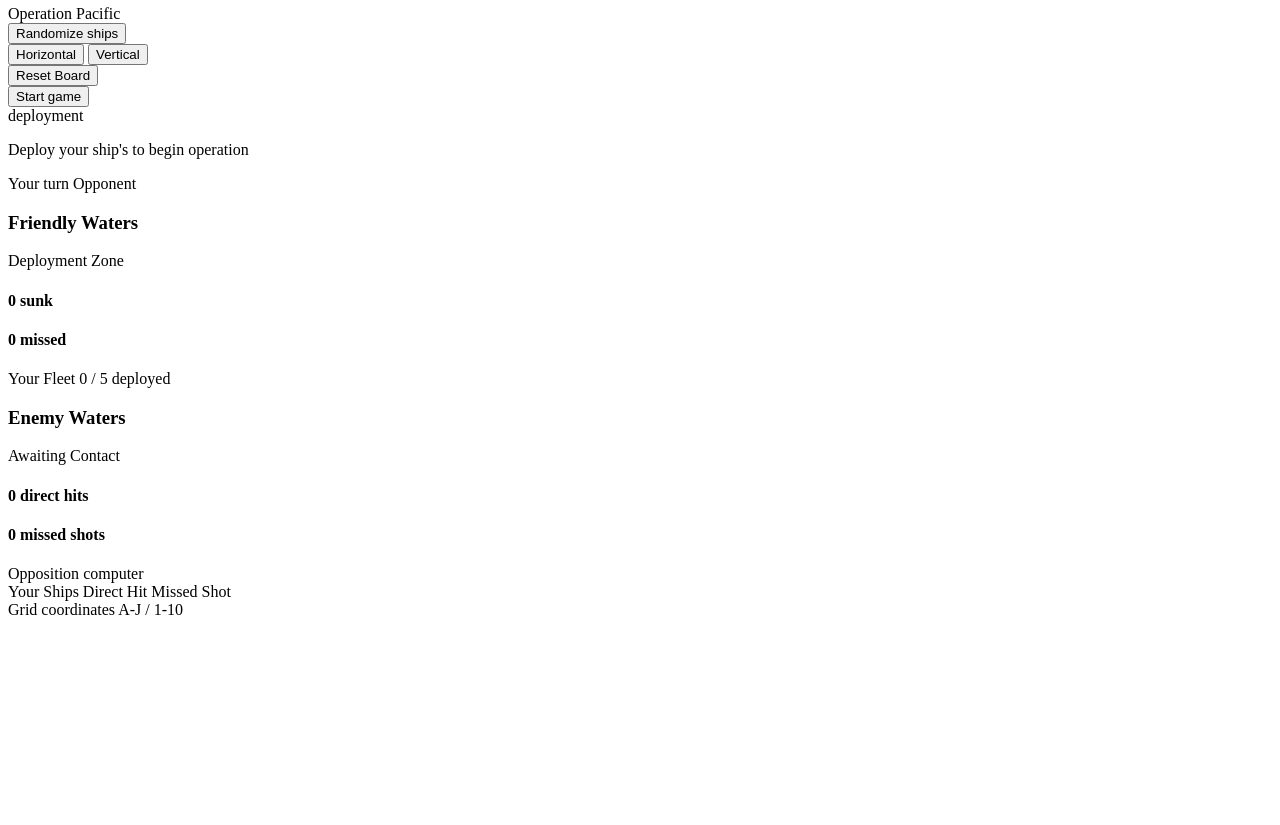
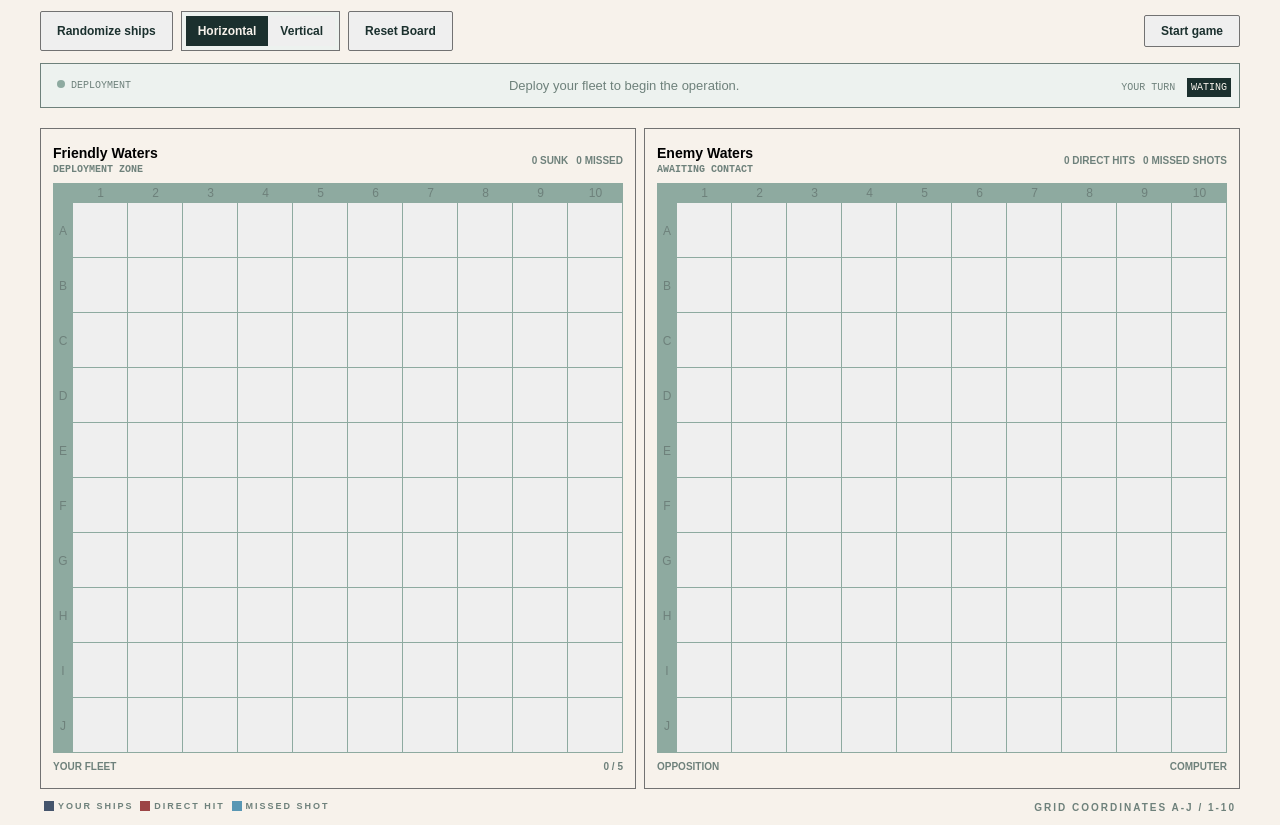
Before and after one commit to Swapnil-Mhatre/battleship-by-odin-project, a website with bundled scripts: page index.html in a window 1280 px wide. Shown: the part 88-913 px from the top of the page. Before the commit the page ends 800 px from the top, so only its background shows below. Built offline with nearby package versions, Linux system fonts and the light colour scheme.

Commit message:
created whole singleplayer version game

```diff
--- a/index.html
+++ b/index.html
@@ -6,6 +6,7 @@
     <meta name="viewport" content="width=device-width, initial-scale=1.0">
     <title>Sea Seige | BattleShip</title>
     <link rel="stylesheet" href="./src/style.css">
+    <link href="https://cdn.jsdelivr.net/npm/remixicon@4.9.0/fonts/remixicon.css" rel="stylesheet" />
 </head>
 
 <body>
@@ -22,7 +23,7 @@
         <main>
             <section class="game-header">
                 <div class="game-menu">
-                    <div class="left-menu">
+                    <div class="placement-tools" id="placement-tools" hidden>
                         <button id="randomize-btn">Randomize ships</button>
                         <div class="direction-buttons">
                             <button class="active" data-direction="horizontal">Horizontal</button>
@@ -32,11 +33,12 @@
                     </div>
                     <div class="right-menu">
                         <button id="start-game">Start game</button>
+                        <button hidden id="restart-game">Restart game</button>
                     </div>
                 </div>
                 <div class="game-info">
                     <span id="phase"><i class="circle"></i> deployment</span>
-                    <p>Deploy your ship's to begin operation</p>
+                    <p id="message">Deploy your ship's to begin operation</p>
                     <div>
                         <span class="active">Your turn</span>
                         <span>Opponent</span>
@@ -58,7 +60,7 @@
                     <div class="gameboard"></div>
                     <div class="board-footer">
                         <span>Your Fleet</span>
-                        <span>0 / 5 deployed</span>
+                        <span id="deployed-ship">0 / 5 deployed</span>
                     </div>
                 </div>
                 <div class="board player2-board">
@@ -91,7 +93,7 @@
             </span>
         </footer>
     </div>
-    <script src="./src/main.js"></script>
+    <script type="module" src="./src/main.js"></script>
 </body>
 
 </html>
--- /dev/null
+++ b/src/dom.js
@@ -0,0 +1,283 @@
+import { GameController, SHIPS } from "./modules/gamecontroller.js";
+import { Player } from "./modules/player.js";
+import { Ship } from "./modules/ship.js";
+
+const alphabetStr = "ABCDEFGHIJ";
+const player1Board = document.querySelector(".player1-board .gameboard");
+const player2Board = document.querySelector(".player2-board .gameboard");
+const placementTools = document.querySelector("#placement-tools");
+const startGameBtn = document.querySelector("#start-game");
+const restartGameBtn = document.querySelector("#restart-game");
+const gameMenu = document.querySelector(".game-menu");
+const gameInfo = document.querySelector(".game-info");
+const player1BoardHeader = document.querySelector(
+  ".player1-board .board-header",
+);
+const player2BoardHeader = document.querySelector(
+  ".player2-board .board-header",
+);
+const shipDeployment = document.querySelector("#deployed-ship");
+
+let player1;
+let player2;
+let controller;
+let direction;
+let selectedIndex;
+let computerTurn = false;
+let phase = "deployment";
+
+export function reset() {
+  player1 = new Player("you", "human");
+  player2 = new Player("CPU", "computer");
+  controller = new GameController(player1, player2);
+  phase = "deployment";
+  direction = "horizontal";
+  selectedIndex = 0;
+  computerTurn = false;
+  gameMenu.style.justifyContent = "space-between";
+  placementTools.style.display = "flex";
+  render("Deploy your fleet to begin the operation.");
+}
+
+function renderBoard(gameboard, { showShips, clickable }) {
+  let clutter = '<span class="corner"></span>';
+  const size = gameboard.size;
+
+  for (let row = 1; row <= size; row++) {
+    clutter += `<span class="axis-label">${row}</span>`;
+  }
+
+  for (let row = 0; row < size; row++) {
+    clutter += `<span class="axis-label">${alphabetStr[row]}</span>`;
+    for (let column = 0; column < size; column++) {
+      const classes = ["cell"];
+      const state = gameboard.getCellState([row, column]);
+
+      if (state.isHit) classes.push("hit");
+      if (state.isMiss) classes.push("miss");
+      if (showShips && state.hasShip) classes.push("ship");
+
+      clutter += `<button class="${classes.join(" ")}"type="button" data-coordinates="${row},${column} ${clickable ? "" : "disabled"}">${state.isHit ? '<i class="ri-close-large-line"></i>' : state.isMiss ? '<i class="ri-circle-fill"></i>' : ""}</button>`;
+    }
+  }
+
+  return clutter;
+}
+
+function render(message) {
+  const isDeploying = phase === "deployment";
+  const isHumanTurn =
+    phase === "playing" &&
+    !computerTurn &&
+    controller?.currentPlayer === player1;
+  const deployedCounts = player1.gameboard.ships.length;
+  const sunkCounts = player1.gameboard.ships.filter((ship) =>
+    ship.isSunk(),
+  ).length;
+  const missCounts = player1.gameboard.missedAttacks;
+  const player2Hits = player2.gameboard.ships.reduce(
+    (sum, ship) => sum + ship.hits,
+    0,
+  );
+  const player2Miss = player2.gameboard.missedAttacks;
+
+  player1Board.innerHTML = renderBoard(player1.gameboard, {
+    showShips: true,
+    clickable: isDeploying,
+  });
+  player2Board.innerHTML = renderBoard(player2.gameboard, {
+    showShips: false,
+    clickable: isHumanTurn,
+  });
+
+  startGameBtn.hidden = !isDeploying;
+  gameInfo.innerHTML = `
+  <span id="phase"><i class="circle ${phase === "playing" ? "phase-playing" : "phase-deployment"}"></i> ${phase}</span>
+    <p id="message">${message}</p>
+    <div>
+        <span class="${isHumanTurn ? "active" : ""}">Your turn</span>
+        <span class="${isHumanTurn ? "" : "active"}">${phase === "deployment" ? "Wating" : phase === "conclusion" ? "completed" : "opponent"}</span>
+    </div>`;
+
+  player1BoardHeader.innerHTML = `
+    <div class="left">
+        <h3>Friendly Waters</h3>
+        <span>${phase === "deployment" ? "Deployment Zone" : "USS constellation"} </span>
+    </div>
+    <div class="right">
+        <h4><span>${sunkCounts}</span> sunk</h4>
+        <h4><span>${missCounts}</span> missed</h4>
+    </div>`;
+
+  player2BoardHeader.innerHTML = `
+    <div class="left">
+        <h3>Enemy Waters</h3>
+        <span>${phase === "deployment" ? "Awaiting Contact" : "Hostile Territory"}</span>
+    </div>
+    <div class="right">
+        <h4><span>${player2Hits}</span> direct hits</h4>
+        <h4><span>${player2Miss}</span> missed shots</h4>
+    </div>`;
+
+  shipDeployment.textContent = `${deployedCounts} / 5`;
+}
+
+function placeHumanShip(coordinates, direction) {
+  try {
+    player1.gameboard.placeShip(
+      new Ship(SHIPS[selectedIndex]),
+      coordinates,
+      direction,
+    );
+    const shipLength = player1.gameboard.ships.length;
+    render(`berth deployed ${shipLength} of 5 vessel ready`);
+    selectedIndex = shipLength;
+
+    if (isFleetReady()) {
+      randomlyPlaceShips(player2);
+    }
+  } catch (err) {
+    render(
+      err.message === "Ships cannot overlap"
+        ? "That berth overlaps another vessel."
+        : "That vessel will not fit in the selected coordinates.",
+    );
+  }
+}
+
+function resolveAttack(coordinates) {
+  const result = controller.attack(coordinates);
+  const [row, column] = coordinates;
+  const coordinateLabel = `${"ABCDEFGHIJ"[row]}${column + 1}`;
+  if (result.result === "already attacked") {
+    render(
+      `${coordinateLabel} has already been targeted. Choose a fresh coordinate.`,
+    );
+    return;
+  }
+  if (result.result === "game-over") return;
+
+  const hitShip = result.opponent.gameboard.getCellState(coordinates);
+  const outcome =
+    result.result === "hit"
+      ? hitShip.isSunk
+        ? `Direct hit at ${coordinateLabel}. Enemy vessel sunk.`
+        : `Direct hit at ${coordinateLabel}.`
+      : `Shot at ${coordinateLabel} missed.`;
+  if (controller.phase === "conclusion") {
+    phase = controller.phase;
+    render(
+      `${outcome} ${result.winner.name === player1.name ? "Victory" : "Defeat"}: operation complete.`,
+    );
+    return;
+  }
+
+  if (controller.currentPlayer === player2) {
+    computerTurn = true;
+    render(outcome);
+    window.setTimeout(() => {
+      const response = controller.playComputerTurn();
+      computerTurn = false;
+      if (!response) return render("Computer has no legal shots remaining.");
+      const [targetRow, targetColumn] = response.coordinates;
+      const target = `${"ABCDEFGHIJ"[targetRow]}${targetColumn + 1}`;
+      const computerOutcome =
+        response.result === "hit"
+          ? response.opponent.gameboard.getCellState(response.coordinates)
+              .isSunk
+            ? `Enemy fired at ${target}. Your vessel was sunk.`
+            : `Enemy fired at ${target}. Your vessel was hit.`
+          : `Enemy fired at ${target}. No damage.`;
+      if (controller.isOver) {
+        phase = controller.phase;
+        render(`${computerOutcome} Defeat: operation complete.`);
+      } else {
+        render(computerOutcome);
+      }
+    }, 1000);
+  } else {
+    render(outcome);
+  }
+}
+
+function isFleetReady() {
+  return player1.gameboard.ships.length === SHIPS.length;
+}
+
+function randomlyPlaceShips(player) {
+  controller.randomizeFleet(player.gameboard);
+  if (player.type === "human") render("Ships has been randomized");
+}
+
+export function initializeDOM() {
+  player1Board.addEventListener("click", (event) => {
+    const cell = event.target.closest("[data-coordinates]");
+
+    if (cell && phase === "deployment") {
+      const coordinates = event.target.dataset.coordinates
+        .split(",")
+        .map((coord) => Number(coord));
+      placeHumanShip(coordinates, direction);
+    }
+  });
+
+  player2Board.addEventListener("click", (event) => {
+    const cell = event.target.closest("[data-coordinates]");
+
+    if (
+      cell &&
+      phase === "playing" &&
+      controller.currentPlayer === player1 &&
+      !computerTurn
+    ) {
+      const coordinates = event.target.dataset.coordinates
+        .split(",")
+        .map((coord) => Number(coord));
+      resolveAttack(coordinates);
+    }
+  });
+
+  placementTools.addEventListener("click", (event) => {
+    const directionBtn = event.target.closest("[data-direction]");
+    if (directionBtn && phase === "deployment") {
+      direction = event.target.dataset.direction;
+      placementTools.querySelectorAll("[data-direction]").forEach((button) => {
+        const active = button === directionBtn;
+        button.classList.toggle("active", active);
+      });
+    }
+
+    if (event.target.closest("#reset-board")) {
+      player1.gameboard.reset();
+      selectedIndex = 0;
+      render("Deploy your fleet to begin the operation.");
+    }
+
+    if (event.target.closest("#randomize-btn")) {
+      randomlyPlaceShips(player1);
+      randomlyPlaceShips(player2);
+    }
+  });
+
+  startGameBtn.addEventListener("click", (event) => {
+    try {
+      controller.startGame();
+      phase = controller.phase;
+      placementTools.style.display = "none";
+      gameMenu.style.justifyContent = "flex-end";
+      restartGameBtn.hidden = false;
+      render("Operation has begun, select a opponent coordinate to attack");
+    } catch (err) {
+      render(
+        err.message === "Both players must place all ships first"
+          ? "Place the ships to begin the operation."
+          : "Game has already started",
+      );
+    }
+  });
+
+  restartGameBtn.addEventListener("click", () => {
+    reset();
+    restartGameBtn.hidden = true;
+  });
+}
--- a/src/main.js
+++ b/src/main.js
@@ -0,0 +1,4 @@
+import { reset, initializeDOM } from "./dom.js";
+
+reset();
+initializeDOM();
--- a/src/modules/gameController.js
+++ b/src/modules/gameController.js
@@ -1,7 +1,7 @@
 import { Player } from "./player.js";
 import { Ship } from "./ship.js";
 
-const SHIPS = [5, 4, 3, 3, 2];
+export const SHIPS = [5, 4, 3, 3, 2];
 
 export class GameController {
   constructor(playerOne, playerTwo) {
@@ -33,6 +33,7 @@ export class GameController {
       return {
         result: "game-over",
         attacker: this.currentPlayer,
+        opponent: this.opponent,
         coordinates,
         winner: this.winner,
       };
@@ -43,7 +44,7 @@ export class GameController {
     const result = opponent.gameboard.recieveAttack(coordinates);
 
     if (result === "already attacked") {
-      return { result, attacker, coordinates, winner: null };
+      return { result, attacker, opponent, coordinates, winner: null };
     }
 
     if (opponent.gameboard.isAllShipSunk()) {
@@ -53,7 +54,7 @@ export class GameController {
       this.currentPlayer = opponent;
     }
 
-    return { result, attacker, coordinates, winner: this.winner };
+    return { result, attacker, opponent, coordinates, winner: this.winner };
   }
 
   playComputerTurn() {
@@ -74,9 +75,7 @@ export class GameController {
     board.reset();
     const randomInt = (max) => Math.floor(random() * max);
 
-    shipLengths
-      .sort((a, b) => b - a)
-      .forEach((length) => {
+    shipLengths.forEach((length) => {
       let placed = false;
 
       for (let attempt = 0; attempt < maxAttempts && !placed; attempt++) {
--- a/src/modules/gameboard.js
+++ b/src/modules/gameboard.js
@@ -14,6 +14,7 @@ export class Gameboard {
         isMiss: false,
       })),
     );
+    this.missedAttacks = 0;
     this.ships = [];
   }
 
@@ -48,6 +49,7 @@ export class Gameboard {
       return "hit";
     }
 
+    this.missedAttacks += 1;
     cell.isMiss = true;
     return "miss";
   }
--- a/src/style.css
+++ b/src/style.css
@@ -0,0 +1,258 @@
+* {
+    margin: 0;
+    padding: 0;
+    box-sizing: border-box;
+    font-family: sans-serif;
+}
+
+:root {
+    --board-size: 10;
+
+    --spacing-xs: 4px;
+    --spacing-sm: 8px;
+    --spacing-md: 12px;
+    --spacing-lg: 16px;
+    --spacing-xl: 20px;
+    --spacing-2xl: 40px;
+
+    --size-sm: 12px;
+    --size-md: 16px;
+
+    --primary-background-color: #F7F2EB;
+    --secondary-background-color: #EDF2EF;
+    --primary-border-color: #727272;
+    --secondary-border-color: #b9b9b9;
+
+    --color-palette-green: #68A83B;
+    --color-palette-fade-teal: #6E817B;
+    --color-palette-teal: #8EAAA0;
+    --color-palette-dark-teal: #1B302E;
+    --color-palette-fade-blue: #45556C;
+    --color-palette-sky-blue: #5897b4;
+    --color-palette-red: #9c4545;
+}
+
+html,
+body {
+    width: 100%;
+    height: 100%;
+    background-color: var(--primary-background-color);
+}
+
+.game-container {
+    min-height: 100vh;
+    max-width: 1320px;
+    margin: 0 auto;
+    padding: 0 var(--spacing-2xl);
+    box-shadow: 0 0 5px var(--secondary-border-color);
+}
+
+i.circle {
+    display: inline-block;
+    width: 8px;
+    height: 8px;
+    border-radius: 50%;
+}
+
+i.square {
+    display: inline-block;
+    width: 10px;
+    height: 10px;
+}
+
+.hit {
+    background-color: var(--color-palette-red) !important;
+}
+
+.ship {
+    background-color: var(--color-palette-fade-blue);
+}
+
+.miss {
+    background-color: var(--color-palette-sky-blue);
+}
+
+.phase-deployment {
+    background-color: var(--color-palette-teal);
+}
+
+.phase-playing {
+    background-color: var(--color-palette-green);
+}
+
+header {
+    display: flex;
+    justify-content: space-between;
+    align-items: center;
+    padding: var(--spacing-lg) var(--spacing-sm);
+    color: var(--color-palette-fade-teal);
+    border-bottom: 1px solid var(--secondary-border-color);
+    margin-bottom: var(--spacing-xl);
+}
+
+header .left span {
+    color: var(--color-palette-dark-teal);
+    font-weight: 900;
+}
+
+header .right {
+    display: flex;
+    align-items: center;
+    gap: var(--spacing-xs);
+    font-size: var(--size-sm);
+}
+
+section.game-header {
+    display: flex;
+    flex-direction: column;
+    gap: var(--spacing-md);
+    margin-bottom: var(--spacing-xl);
+}
+
+.game-header .game-menu,
+.game-header .game-info,
+.board .board-header,
+.board .board-footer,
+footer {
+    display: flex;
+    justify-content: space-between;
+    align-items: center;
+}
+
+.game-menu .placement-tools,
+.board-header .right {
+    display: flex;
+    gap: var(--spacing-sm);
+}
+
+.game-menu button {
+    padding: var(--spacing-sm) var(--spacing-lg);
+    font-size: var(--size-sm);
+    color: var(--color-palette-dark-teal);
+    font-weight: 600;
+    border-radius: 2px;
+    border: 1px solid var(--primary-border-color);
+}
+
+.placement-tools .direction-buttons {
+    display: flex;
+    background-color: var(--secondary-background-color);
+    border: 1px solid var(--primary-border-color);
+    padding: var(--spacing-xs);
+}
+
+.placement-tools .direction-buttons button {
+    border: none;
+    border-radius: 0;
+    padding: var(--spacing-sm) var(--spacing-md);
+}
+
+.placement-tools .direction-buttons button.active {
+    background-color: var(--color-palette-dark-teal);
+    color: var(--primary-background-color);
+}
+
+.game-info {
+    background-color: var(--secondary-background-color);
+    padding: var(--spacing-md) var(--spacing-sm);
+    border: 1px solid var(--color-palette-fade-teal);
+    font-size: 13px;
+    color: var(--color-palette-fade-teal);
+}
+
+.game-info span {
+    text-transform: uppercase;
+    font-size: 10px;
+    font-family: monospace;
+    margin-left: var(--spacing-xs);
+    padding: var(--spacing-xs);
+}
+
+.game-info span.active {
+    background-color: var(--color-palette-dark-teal);
+    color: var(--primary-background-color);
+}
+
+/* board */
+
+.boards {
+    display: grid;
+    grid-template-columns: 1fr 1fr;
+    gap: var(--spacing-sm);
+}
+
+.board {
+    display: flex;
+    flex-direction: column;
+    gap: var(--spacing-sm);
+    border: 1px solid var(--primary-border-color);
+    padding: var(--spacing-lg) var(--spacing-md);
+}
+
+.board .board-header {
+    font-size: var(--size-sm);
+}
+
+.board-header .left span,
+.board-header .right,
+.board .board-footer,
+footer {
+    color: var(--color-palette-fade-teal);
+    font-size: 10px;
+    text-transform: uppercase;
+    font-family: monospace;
+    font-weight: 600;
+}
+
+.board .gameboard {
+    display: grid;
+    grid-template-columns: 20px repeat(10, 1fr);
+    grid-template-rows: 20px repeat(10, 1fr);
+}
+
+.board .gameboard .cell {
+    aspect-ratio: 1;
+    border: none;
+    border-right: 1px solid var(--color-palette-teal);
+    border-bottom: 1px solid var(--color-palette-teal);
+}
+
+.board .gameboard .cell i {
+    color: var(--color-palette-teal);
+}
+
+.board .gameboard .cell i.ri-close-large-line {
+    font-size: 24px
+}
+
+.gameboard span.corner {
+    background-color: var(--color-palette-teal);
+    width: 20px;
+    height: 20px;
+}
+
+.gameboard span.axis-label {
+    display: grid;
+    place-content: center;
+    background-color: var(--color-palette-teal);
+    font-size: var(--size-sm);
+    color: var(--color-palette-fade-teal);
+}
+
+/* footer */
+
+footer {
+    padding: var(--spacing-md) var(--spacing-xs);
+}
+
+footer .left span {
+    display: inline-flex;
+    align-items: center;
+    gap: var(--spacing-xs);
+    font-size: 9px;
+    margin-right: var(--spacing-xs);
+}
+
+footer span {
+    letter-spacing: 2px;
+}
```
Lines whose indentation alone changed are shown as unchanged.
